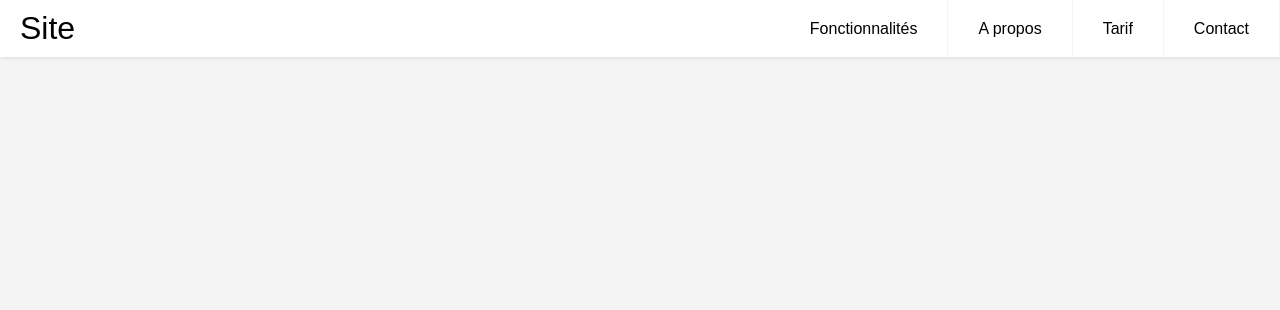
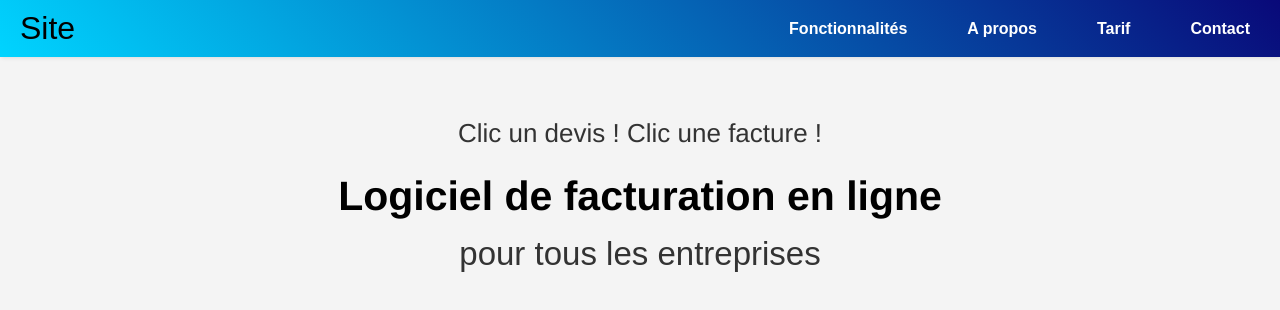
Before and after one commit to youssefchlendi/withouttempl.github.io, a plain HTML site: page index.html in a window 1280 px wide. Drawn offline with Linux system fonts and the light colour scheme.

Commit message:
upda
upsate

```diff
--- a/index.html
+++ b/index.html
@@ -17,6 +17,15 @@
           <li><a href="#contact">Contact</a></li>
         </ul>
       </header>
+      <div id="container">
+        <div id="article-1">
+            <h1 id="a">Clic un devis ! Clic une facture !</h1>
+            <div id="bb">
+            <h1 id="b">Logiciel de facturation en ligne</h1>
+          </div>
+            <h1 id="c">pour tous les entreprises</h1>
+        </div>
+      </div>
     <script src="javascript.js" type="text/javascript"></script>
 </body>
 </html>
--- a/style.css
+++ b/style.css
@@ -1,43 +1,50 @@
 *{
     font-family: Arial, Helvetica, sans-serif;
+}
+html{
+  margin:0;
+  padding: 0;
 }
 body {
   margin: 0;
   font-family: Helvetica, sans-serif;
   background-color: #f4f4f4;
 }
-
 a {
   color: #000;
 }
-
+ul a
+{
+  font-weight: bold;
+  color : white;
+}
 /* header */
 
 .header {
-  background-color: #fff;
+  background: linear-gradient(-135deg, rgba(2,0,36,1) 0%, rgba(9,9,121,1) 0%, rgba(0,212,255,1) 100%);
   box-shadow: 1px 1px 4px 0 rgba(0,0,0,.1);
   position: fixed;
+  overflow: hidden;
+  top:0;
   width: 100%;
-  z-index: 3;
+  z-index: 1;
 }
 
 .header ul {
   margin: 0;
   padding: 0;
   list-style: none;
-  background-color: #fff;
 }
 
 .header li a {
   display: block;
   padding: 20px 20px;
-  border-right: 1px solid #f4f4f4;
-  text-decoration: none;
+    text-decoration: none;
+    transition: 0.8s ease;
 }
-
-.header li a:hover,
-.header .menu-btn:hover {
-  background-color: #f4f4f4;
+.header li a:hover {
+  box-shadow: 0px 0px 100px 0px rgba(255, 255, 255, 0.5);
+  transition: 0.8s ease;
 }
 
 .header .logo {
@@ -53,9 +60,12 @@ a {
 .header .menu {
   clear: none;
   max-height: 0;
-  transition: max-height .2s ease-out;
 }
-
+.space {
+  margin-top: 15%;
+  padding: 0;
+  margin-bottom: 15%;
+}
 /* 48em = 768px */
 
 @media (min-width: 48em) {
@@ -74,6 +84,42 @@ a {
     display: none;
   }
 }
+#container{
+  margin-top: 120px;
+}
+#article-1 {
+  text-align: center;
+}
+#a{
+  font-size: 26px;
+  line-height: 1em;
+  font-family: 'Montserrat',Helvetica,Arial,Lucida,sans-serif;
+  font-weight: 500;
+  padding:0%;
+
+}
+h1,h2,h3,h4,h5,h6{
+color: #333;
+    padding-bottom: 10px;
+    line-height: 1em;
+    font-weight: 500;
+    margin:0;
+  }
+#bb{
+  padding: 30px 0px 10px;
+
+}
+#b{
+  font-family: 'Montserrat',Helvetica,Arial,Lucida,sans-serif;
+    font-weight: 700;
+    font-size: 41px;
+    color: black!important;
+    text-align: center;
+}
+#c{
+  font-size:33px;
+}
+
 @media (max-width: 48em) {
   .header .menu {
     clear: both;
@@ -81,4 +127,13 @@ a {
     text-align:center;
     max-height: 250px;
   }
+  .header li a {
+    display: block;
+    padding: 20px 20px;
+    border-bottom-style: solid;
+    border-bottom-color: rgba(0,0,0,0.5);
+    border-bottom-width: 2px;
+      text-decoration: none;
+      transition: 0.8s ease;
+  }
 }
```
Also changed, not shown: masrou9.css (added).
